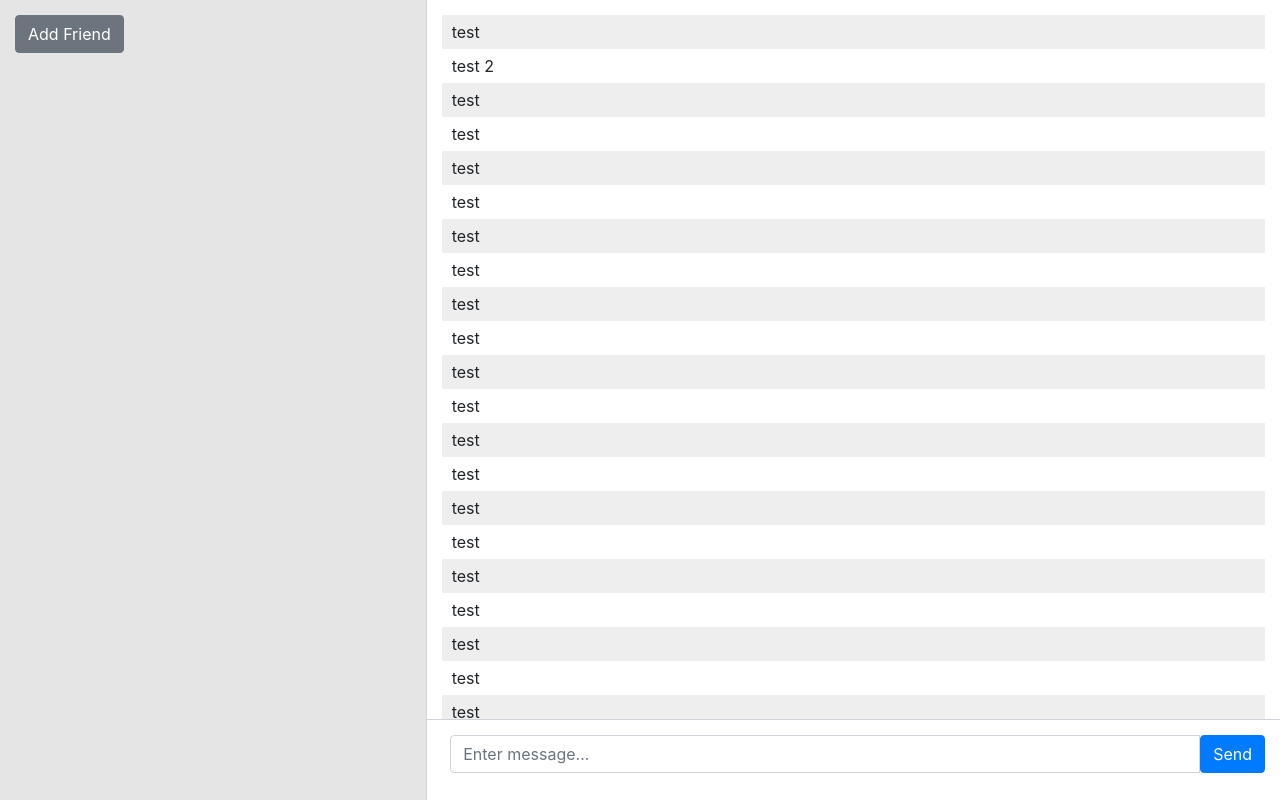
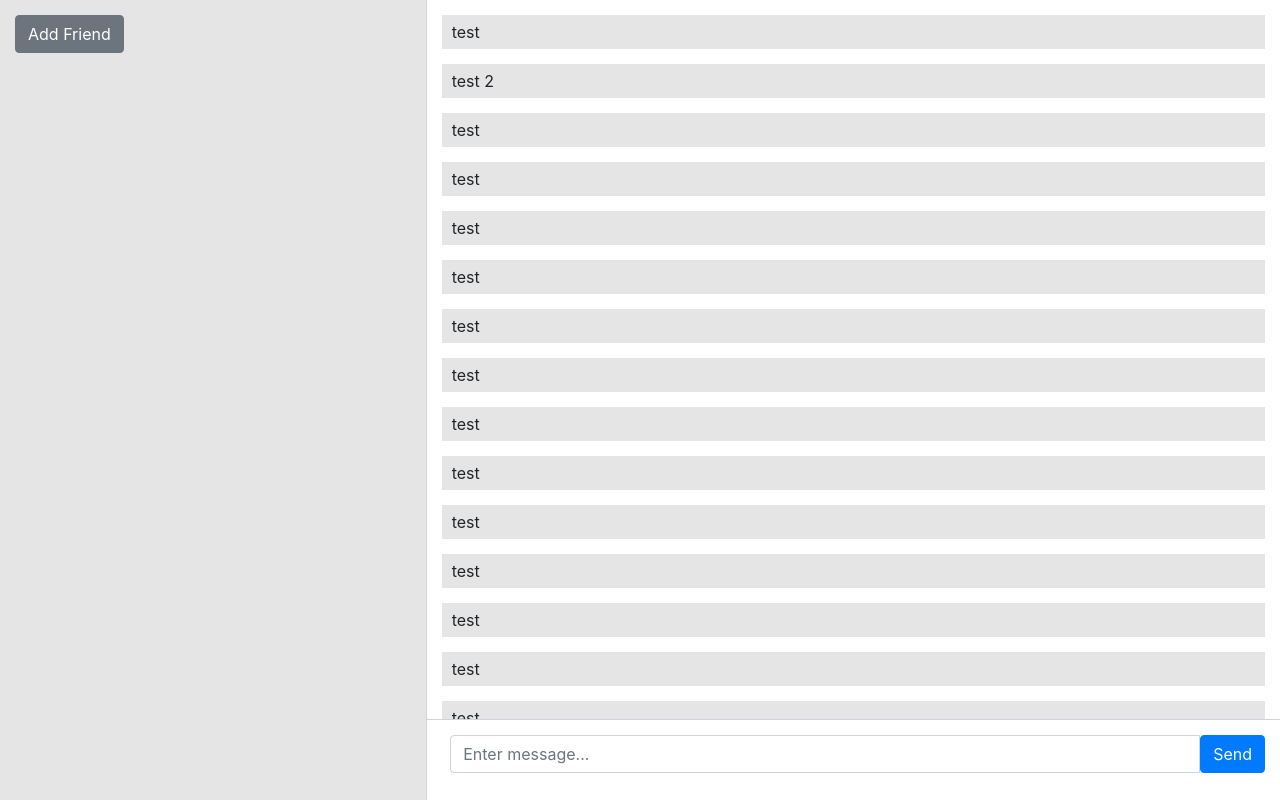
Before and after one commit to jwishcamper/CS410_Project, a website: page public/chatPage.html in a window 1280 px wide. Drawn offline with nearby package versions, Linux system fonts and the light colour scheme; no server answers.

Commit message:
Messages coloring/padding

```diff
--- a/public/main.css
+++ b/public/main.css
@@ -39,7 +39,6 @@ form button {
   float: right;
   list-style-type: none;
   margin: 0;
-  padding: 15px;
   height: 90%;
   border-bottom: 1px solid #ced4da;
 
@@ -48,10 +47,8 @@ form button {
 
 #messages li {
   padding: 5px 10px;
-}
-
-#messages li:nth-child(odd) {
-  background: #eee;
+  background: rgba(0, 0, 0, 0.1);
+  margin-top:15px;
 }
 
 .container{
@@ -208,8 +205,10 @@ form button {
 #textBoxButtons {
   display: flex;
   /* padding-top: 100%; */
+  height: 0;
   width: 66%;
 }
 .self {
   text-align: right;
+  background-color: #007bff;
 }
```
